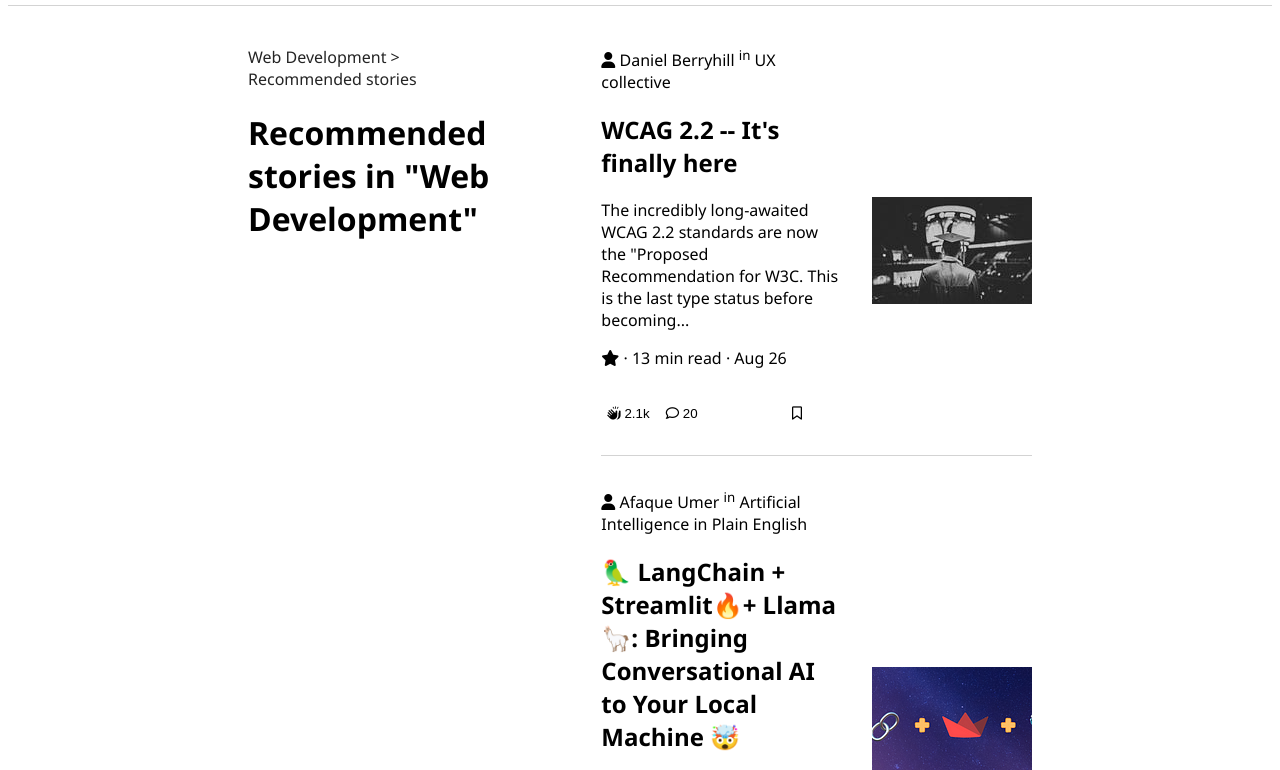
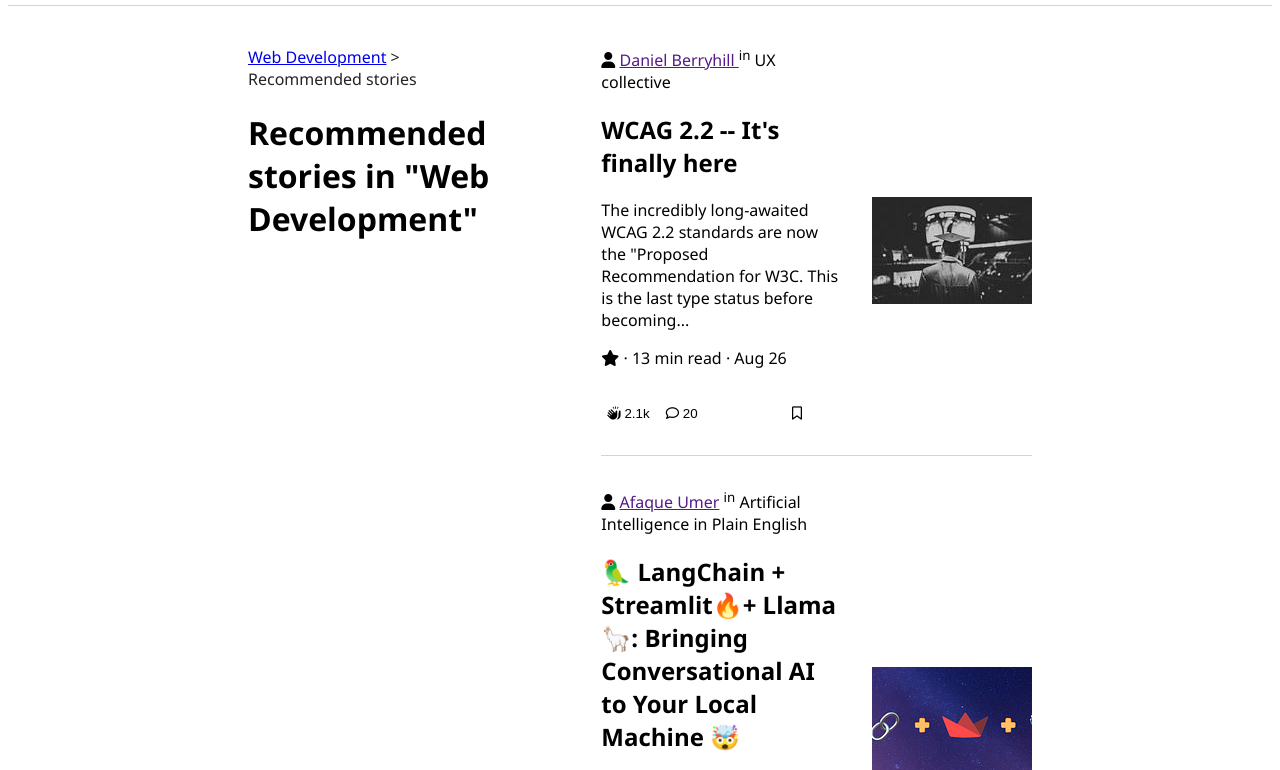
Before and after one commit to Alex-Hunterz/PESUIO-Assignments, a plain HTML site: page index.html in a window 1280 px wide. Shown: the part 43-813 px from the top of the page. Drawn offline with Linux system fonts and the light colour scheme.

Commit message:
Update index.html

```diff
--- a/index.html
+++ b/index.html
@@ -3,7 +3,7 @@
   <head>
     <meta charset="UTF-8" />
     <meta name="viewport" content="width=device-width, initial-scale=1.0" />
-    <title>Mid</title>
+    <title>Midium</title>
     <link rel="stylesheet" href="assignment.css" />
     <script
       src="https://kit.fontawesome.com/0724f7f208.js"
@@ -27,7 +27,11 @@
     <div class="main">
       <div class="webdev">
         <div class="story">
-          <span><a>Web Development</a></span>
+          <span class="link"
+            ><a href="https://medium.com/tag/web-development"
+              >Web Development</a
+            ></span
+          >
           <span>&gt; Recommended stories</span>
         </div>
         <div class="rec">
@@ -38,7 +42,10 @@
         <article class="one">
           <div class="article_1">
             <i class="fa-solid fa-user"></i>
-            <span> Daniel Berryhill <sup>in</sup> UX collective</span>
+            <span>
+              <a href=""> Daniel Berryhill </a><sup>in</sup
+              ><a> UX collective</a></span
+            >
             <h2>WCAG 2.2 -- It's finally here</h2>
             <p>
               The incredibly long-awaited WCAG 2.2 standards are now the
@@ -77,8 +84,8 @@
             <div class="user2">
               <i class="fa-solid fa-user"></i>
               <span>
-                Afaque Umer <sup>in</sup> Artificial Intelligence in Plain
-                English</span
+                <a href=""> Afaque Umer</a> <sup>in</sup>
+                <a>Artificial Intelligence in Plain English</a></span
               >
             </div>
             <h2>
@@ -120,7 +127,7 @@
           <div class="article_3">
             <div class="user3">
               <i class="fa-solid fa-user"></i>
-              <span> Dmitriy Kumantsev</span>
+              <span><a>Dmitriy Kumantsev</a></span>
             </div>
             <h2>Awesome Python Scripts</h2>
             <p>
@@ -157,33 +164,3 @@
     </div>
   </body>
 </html>
-
-<!-- FONTS-sohne, segoe UI, helvetica neue -->
-<!--
-<article class="two">
-    <div class="article_2">
-      <i class="fa-regular fa-user"></i>
-      <span>
-        Afaque Umer <sup>in</sup> Artificial Intelligence in Plain
-        English</span
-      >
-      <h2>
-        🦜️ LangChain + Streamlit🔥+ Llama 🦙: Bringing Conversational AI
-        to Your Local Machine 🤯
-      </h2>
-      <p>
-        Integrating Open Source LLMs and LangChain for Free Generative
-        Question Answering (No API Key required)
-      </p>
-      <span>13 min read</span>
-      <span class="dot"> · </span>
-      <span>Aug 26</span>
-      <br />
-      <i class="fa-solid fa-hands-clapping"></i>
-      <i class="fa-regular fa-comment"></i>
-      <i class="fa-regular fa-bookmark"></i>
-    </div>
-    <div class="img">
-      <img src="article-2.png" />
-    </div>
-  </article> -->
```
